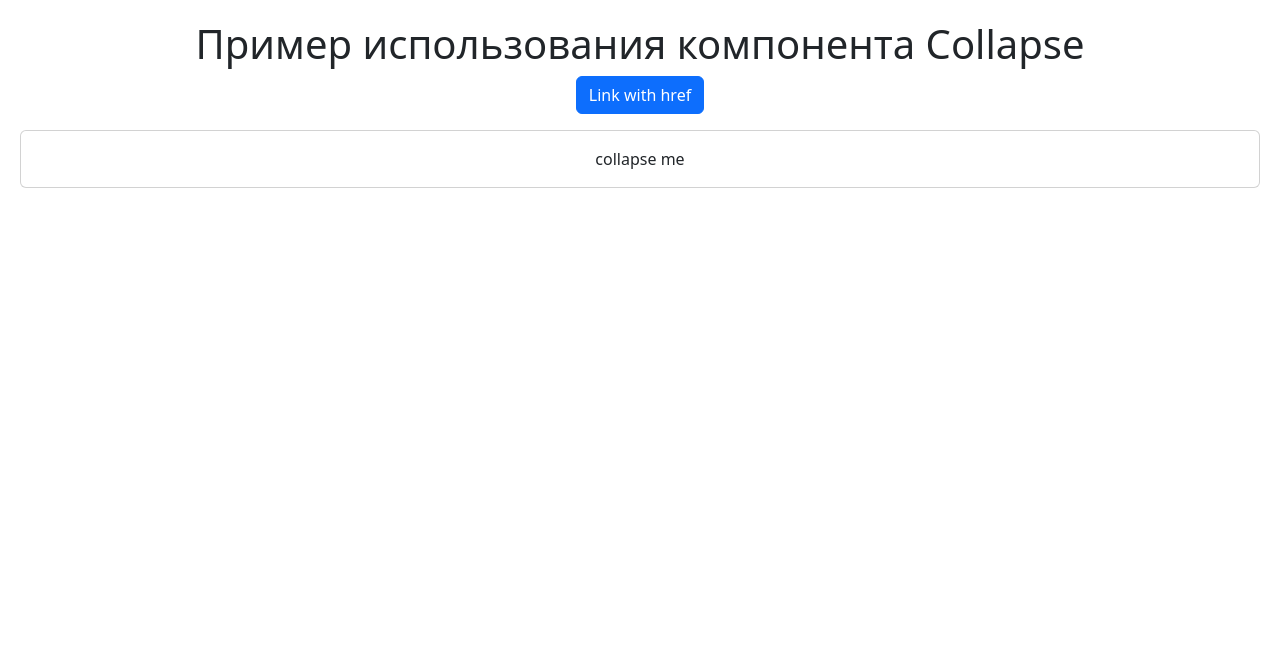
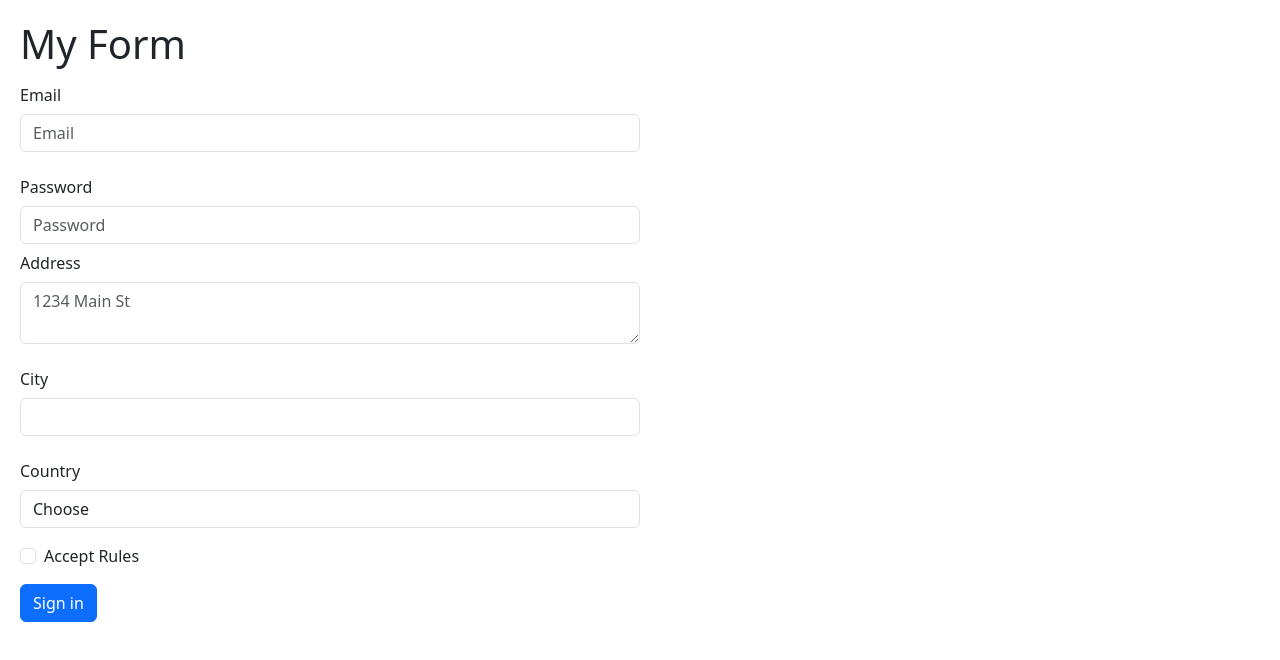
Before and after one commit to SerjioBlack/Hillel-hw-js, a React (Create React App) app in the folder my-app/: page / in a window 1280 px wide. Shown: the top 660 px of the page. Built offline with nearby package versions, Linux system fonts and the light colour scheme.

Commit message:
HW-82 completed

```diff
--- a/my-app/src/App.css
+++ b/my-app/src/App.css
@@ -1,5 +1,4 @@
 .App {
-  text-align: center;
 }
 
 .App-logo {
--- a/my-app/src/App.js
+++ b/my-app/src/App.js
@@ -1,13 +1,12 @@
 import React from "react";
 import 'bootstrap/dist/css/bootstrap.min.css';
 import "./App.css"
-import Collapse from "./components/Collapse";
-
+import MyForm from "./components/MyForm";
 function App() {
     return (
         <div className="App">
-            <h1>Пример использования компонента Collapse</h1>
-            <Collapse text="collapse me" />
+            <h1>My Form</h1>
+            <MyForm />
         </div>
     );
 }
--- /dev/null
+++ b/my-app/src/components/MyForm.jsx
@@ -0,0 +1,159 @@
+import React, { useState } from "react";
+import PropTypes from "prop-types";
+
+function MyForm() {
+    const [formData, setFormData] = useState({
+        email: "",
+        password: "",
+        address: "",
+        city: "",
+        country: "Choose",
+        acceptRules: false,
+    });
+    const [submitted, setSubmitted] = useState(false);
+
+    const handleChange = (e) => {
+        const { name, value, type, checked } = e.target;
+        const val = type === "checkbox" ? checked : value;
+        setFormData((prevData) => ({
+            ...prevData,
+            [name]: val,
+        }));
+    };
+
+    const handleSubmit = (e) => {
+        e.preventDefault();
+        setSubmitted(true);
+    };
+
+    const handleBack = () => {
+        setSubmitted(false);
+    };
+
+    const sortedFormData = Object.entries(formData).sort(([keyA], [keyB]) =>
+        keyA.localeCompare(keyB)
+    );
+
+    return (
+        <div>
+            {!submitted ? (
+                <form name="myForm" onSubmit={handleSubmit}>
+                    <div className="col-md-6 mb-3">
+                        <label htmlFor="email" className="col-form-label">
+                            Email
+                        </label>
+                        <input
+                            type="email"
+                            name="email"
+                            className="form-control"
+                            id="email"
+                            placeholder="Email"
+                            value={formData.email}
+                            onChange={handleChange}
+                        />
+                    </div>
+                    <div className="form-group col-md-6">
+                        <label htmlFor="password" className="col-form-label">
+                            Password
+                        </label>
+                        <input
+                            type="password"
+                            name="password"
+                            className="form-control"
+                            id="password"
+                            placeholder="Password"
+                            value={formData.password}
+                            onChange={handleChange}
+                        />
+                    </div>
+                    <div className="col-md-6 mb-3">
+                        <label htmlFor="address" className="col-form-label">
+                            Address
+                        </label>
+                        <textarea
+                            type="text"
+                            className="form-control"
+                            name="address"
+                            id="address"
+                            placeholder="1234 Main St"
+                            value={formData.address}
+                            onChange={handleChange}
+                        ></textarea>
+                    </div>
+                    <div className="col-md-6 mb-3">
+                        <label htmlFor="city" className="col-form-label">
+                            City
+                        </label>
+                        <input
+                            type="text"
+                            className="form-control"
+                            name="city"
+                            id="city"
+                            value={formData.city}
+                            onChange={handleChange}
+                        />
+                    </div>
+                    <div className="col-md-6 mb-3">
+                        <label htmlFor="country" className="col-form-label">
+                            Country
+                        </label>
+                        <select
+                            id="country"
+                            name="country"
+                            className="form-control"
+                            value={formData.country}
+                            onChange={handleChange}
+                        >
+                            <option>Choose</option>
+                            <option value="argentina">Argentina</option>
+                            <option value="russia">Russia</option>
+                            <option value="china">China</option>
+                        </select>
+                    </div>
+                    <div className="col-md-6 mb-3">
+                        <div className="form-check">
+                            <label className="form-check-label" htmlFor="rules">
+                                <input
+                                    id="rules"
+                                    type="checkbox"
+                                    name="acceptRules"
+                                    className="form-check-input"
+                                    checked={formData.acceptRules}
+                                    onChange={handleChange}
+                                />
+                                Accept Rules
+                            </label>
+                        </div>
+                    </div>
+                    <button type="submit" className="btn btn-primary">
+                        Sign in
+                    </button>
+                </form>
+            ) : (
+                <div>
+                    <button
+                        type="button"
+                        className="btn btn-primary"
+                        onClick={handleBack}
+                    >
+                        Back
+                    </button>
+                    <table className="table">
+                        <tbody>
+                        {sortedFormData.map(([key, value], index) => (
+                            <tr key={index}>
+                                <td>{key}</td>
+                                <td>
+                                    {typeof value === "boolean" ? value.toString() : value}
+                                </td>
+                            </tr>
+                        ))}
+                        </tbody>
+                    </table>
+                </div>
+            )}
+        </div>
+    );
+}
+
+export default MyForm;
```
Also changed, not shown: 1 other file (tests, documents, lock files or other folders).
